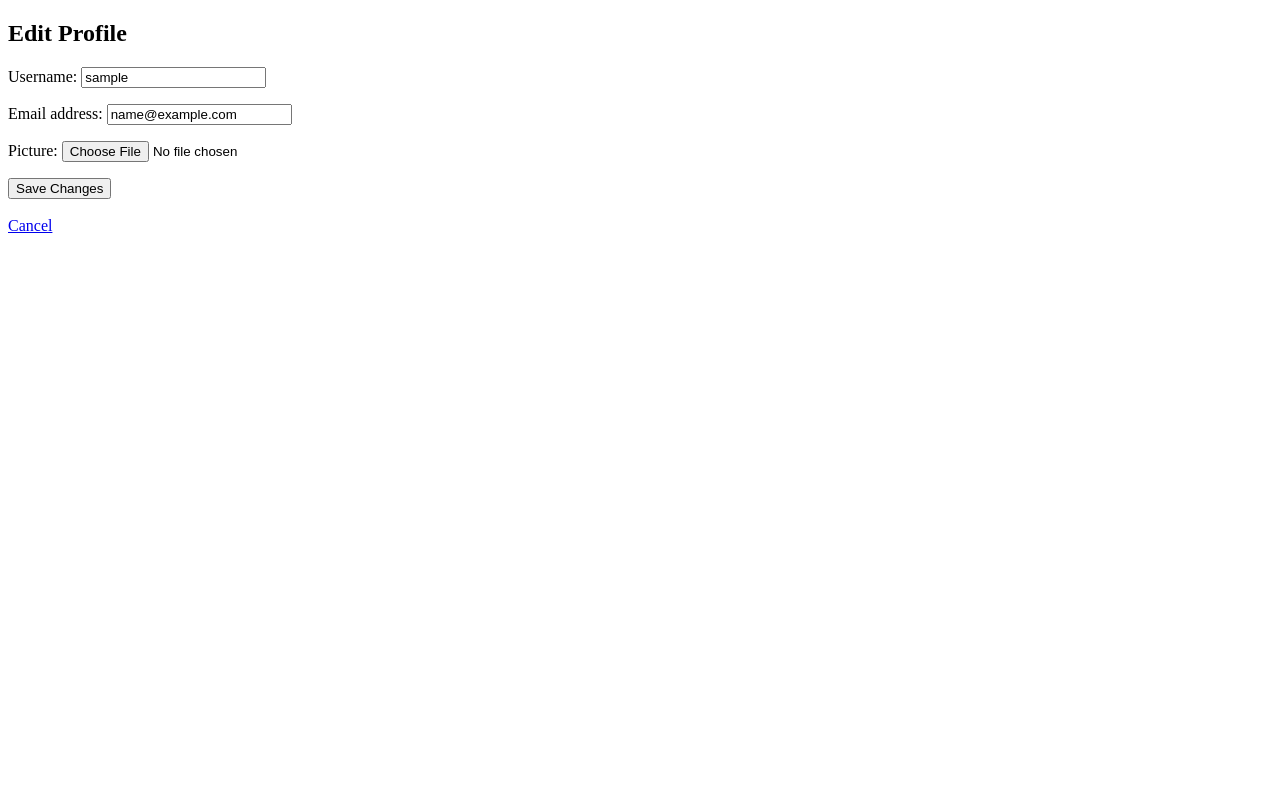
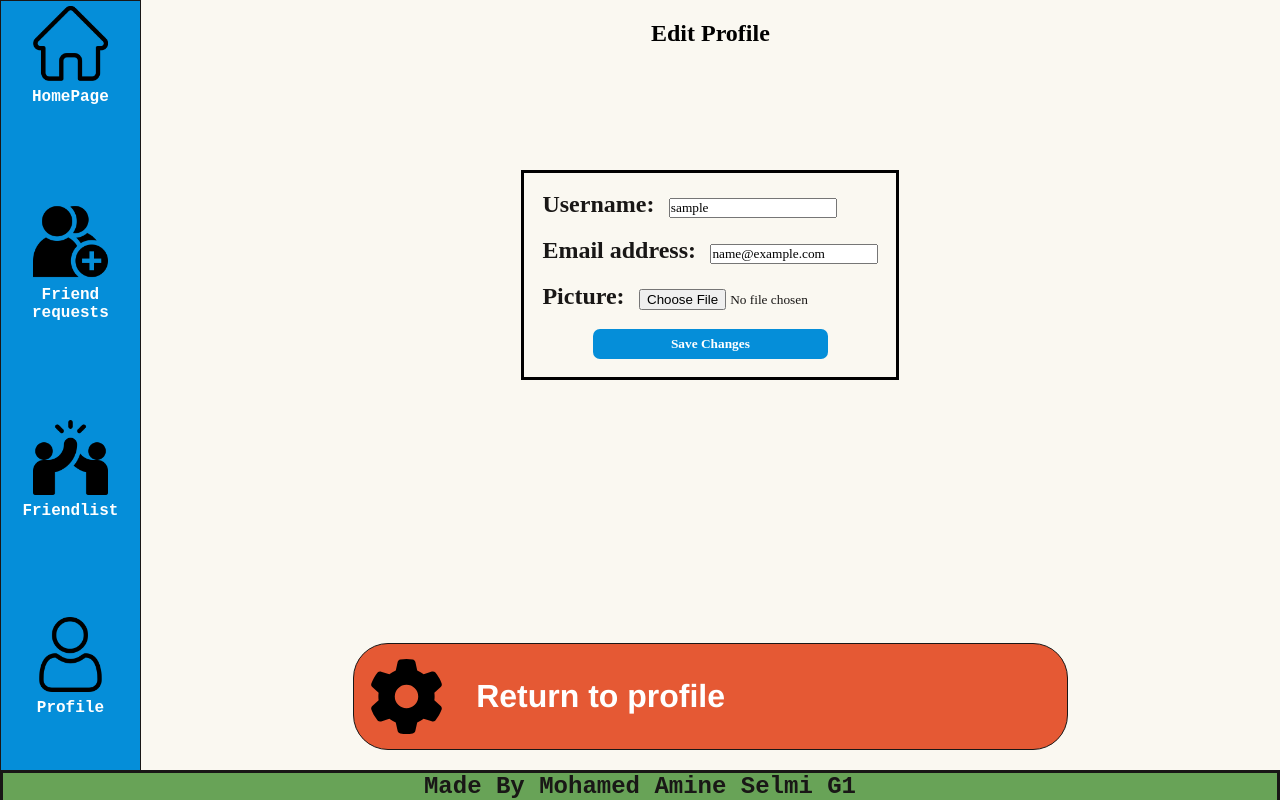
Before and after one commit to Mohamed-Selmi/Django-Project, a Django app: page /accounts/edit/ in a window 1280 px wide. Run offline with Django 5.2, Linux system fonts and the light colour scheme; the visitor is signed in with stand-in values (Sample User, id 1).

Commit message:
finallast commit

```diff
--- a/accounts/templates/accounts/edit_profile.html
+++ b/accounts/templates/accounts/edit_profile.html
@@ -1,26 +1,52 @@
+
+{% load static %}
 <!DOCTYPE html>
 <html lang="en">
 <head>
     <meta charset="UTF-8">
+    <link rel="stylesheet" href="{% static 'accounts/style/style.css' %}">
+
     <meta name="viewport" content="width=device-width, initial-scale=1.0">
-    <title>My profile</title>
+    <title>Profile edit</title>
 </head>
-<body>
+<body style="gap:0px;">
+  <div class="home">
+ <div class="header">
+  <ul class="homeul">
+
+     <div class="menuitem"><li><a href="{% url 'accounts:home' %}"><img class="menuimg" src="{% static 'accounts/images/home.png' %}" alt="Logao" height="75px" width="75px"></a></li>
+  <p>HomePage</p></div>
+     <div class="menuitem"><li><a href="{% url 'friends:show_friend_requests' %}"><img class="menuimg" src="{% static 'accounts/images/add-friend.png' %}" alt="Logao" height="75px" width="75px"></a></li>
+      <p>Friend requests</p></div>
+      <div class="menuitem"> <li><a href="{% url 'accounts:show_friendlist' %}"><img class="menuimg" src="{% static 'accounts/images/high-five.png' %}" alt="Logao" height="75px" width="75px"></a></li>
+          <p>Friendlist</p></div>
+      <div class="menuitem"><li><a href="{% url 'accounts:profile' %}"><img class="menuimg" src="{% static 'accounts/images/user.png' %}" alt="Logao" height="75px" width="75px"></a></li>
+          <p>Profile</p></div>
+
+  </ul>
 
 
+ </div>
+
+ <div class="homebody">
     {% block content %}
     <h2>Edit Profile</h2>
 
-    <form method="POST" enctype="multipart/form-data">
+    <form class="editform" method="POST" enctype="multipart/form-data">
       {% csrf_token %}
-
       {{ form.as_p }}
-
       <button type="submit">Save Changes</button>
     </form>
 
     <br>
-    <a href="{% url 'accounts:profile' %}">Cancel</a>
+    <div class="card">
+      <img src="{% static 'accounts/images/setting.svg' %}" alt="Logo" height="75px" width="75px">
+      <a href="{% url 'accounts:profile' %}">Return to profile</a>
+  </div>
+
   {% endblock %}
+</div>
+</div>
+<div class="footer"><p>Made By Mohamed Amine Selmi G1</p></div>
 </body>
 </html>
--- a/static/accounts/style/style.css
+++ b/static/accounts/style/style.css
@@ -226,6 +226,7 @@
     align-items: center;
     padding:10px;
     border-radius: 25px;
+    border:2px solid black;
 }
 .userposts,.post{
     display: flex;
@@ -257,3 +258,9 @@
     border:1px solid black;
     padding:10px;
 }
+.editform{
+    flex-direction: column;
+    gap:18px;
+    border:3px solid black;
+    padding:18px;
+}
```
Also changed, not shown: media/profile_pictures/bob-squarepants-grilling.gif (added).
